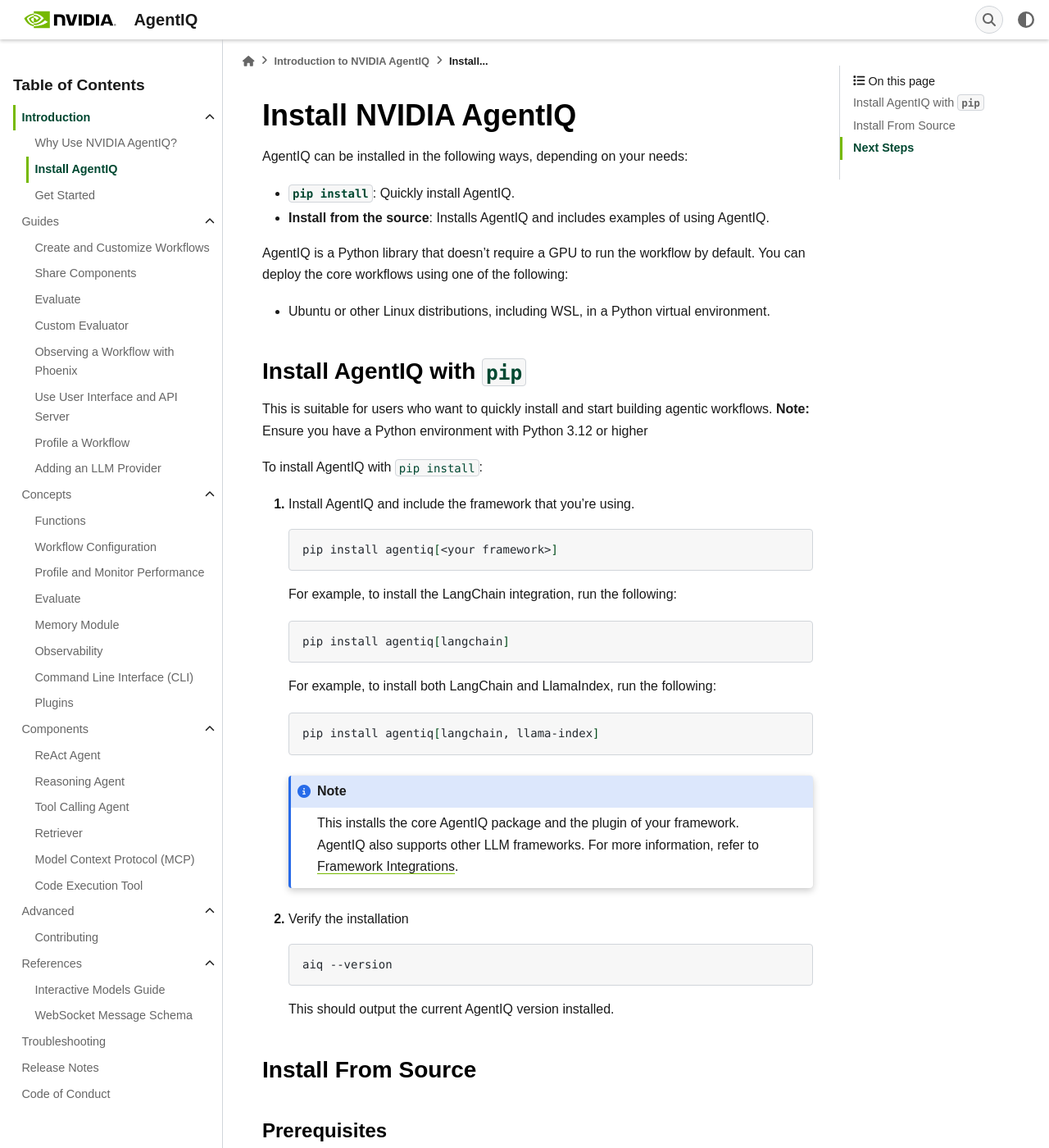
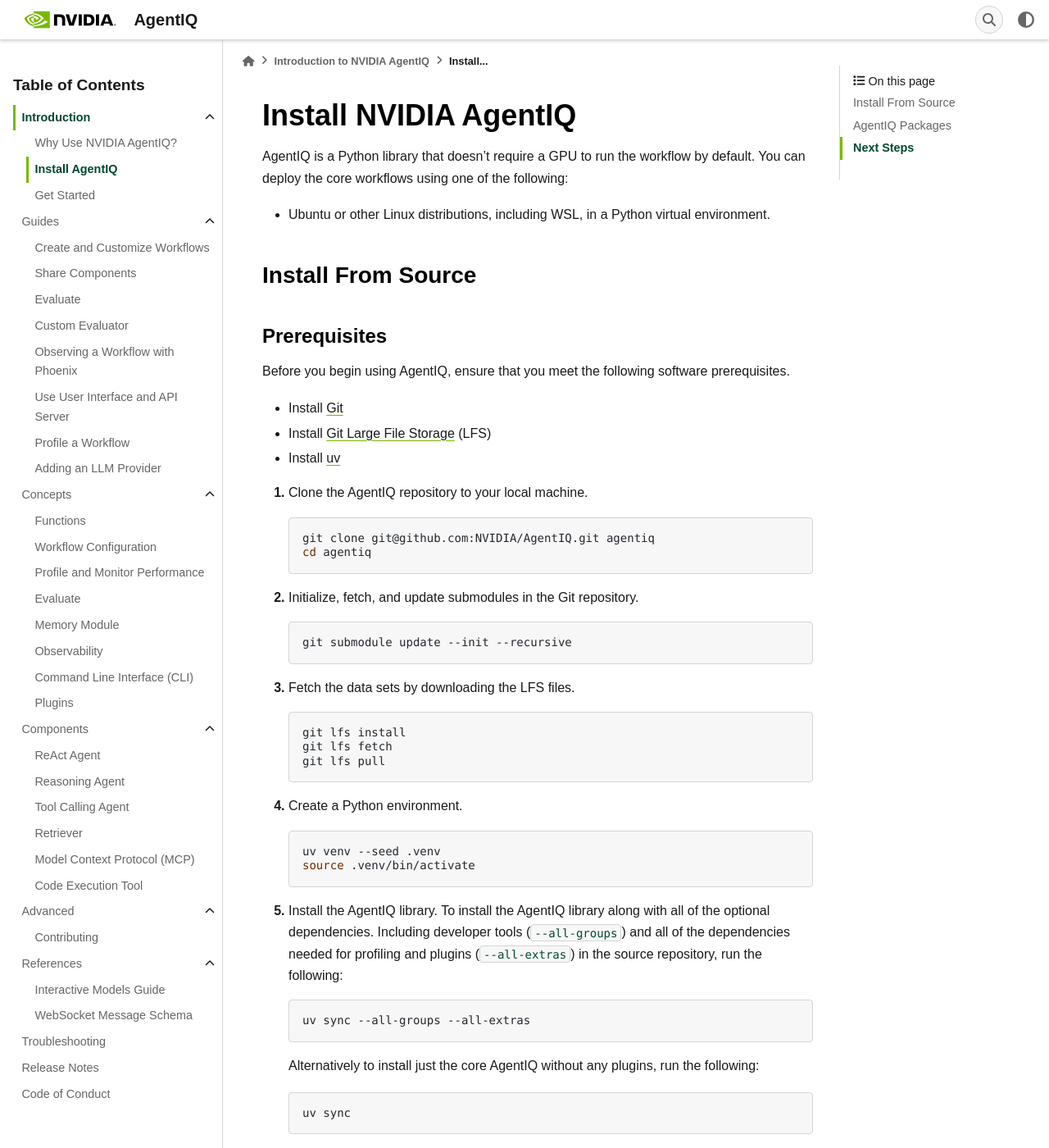
Before and after one commit to siningsun/nvidia-hackathon-2025-caixin-email-backend, a Sphinx documentation site: the page built from docs/source/intro/install.md, in a window 1280 px wide and 1400 px high. Shown: the whole window at 82% size. Built offline with Sphinx 7.4.7, drawn with Linux system fonts in a browser that asks for light colours; some web fonts are replaced; the version number could not be read and is left out; some of the changed text lies outside the part shown.

Commit message:
Document the need to install from source to run examples (#8)
* Document the need to isntall from source to run examples

Signed-off-by: David Gardner <dagardner@nvidia.com>

* Replace pip with install from source

Signed-off-by: David Gardner <dagardner@nvidia.com>

* Drop redundant heading

Signed-off-by: David Gardner <dagardner@nvidia.com>

* Move heading

Signed-off-by: David Gardner <dagardner@nvidia.com>

* De-emphesise installing from pip

Signed-off-by: David Gardner <dagardner@nvidia.com>

* Remove direct references to 'pip install'

Signed-off-by: David Gardner <dagardner@nvidia.com>

* Replace pip section with documentation on how to declare a dependency on AgentIQ

Signed-off-by: David Gardner <dagardner@nvidia.com>

* Spelling fixes

Signed-off-by: David Gardner <dagardner@nvidia.com>

* fix code block

Signed-off-by: David Gardner <dagardner@nvidia.com>

* Link to the install guide in each example's readme

Signed-off-by: David Gardner <dagardner@nvidia.com>

* Always link to instructions on obtaining an NVIDIA API key in examples which require it

Signed-off-by: David Gardner <dagardner@nvidia.com>

---------

Signed-off-by: David Gardner <dagardner@nvidia.com>

````diff
--- a/docs/source/guides/create-customize-workflows.md
+++ b/docs/source/guides/create-customize-workflows.md
@@ -271,10 +271,6 @@
 Adding individual web pages to a workflow can be cumbersome, especially when dealing with multiple web pages. An alternative method is to use a web search tool. One of the tools available in AgentIQ is the `tavily_internet_search` tool, which utilizes the [Tavily Search API](https://tavily.com/).
 
 The `tavily_internet_search` tool is part of the `agentiq[langchain]` package, to install the package run:
-```bash
-pip install agentiq[langchain]
-```
-Alternatively, to install the `agentiq[langchain]` package from source run:
 ```bash
 # local package install from source
 uv pip install -e '.[langchain]'
--- a/docs/source/guides/profiler.md
+++ b/docs/source/guides/profiler.md
@@ -23,12 +23,7 @@
 
 The AgentIQ profiler requires additional dependencies not installed by default.
 
-Users who installed AgentIQ using `pip` can install these dependencies by running the following command:
-```bash
-pip install agentiq[profiling]
-```
-
-Users who installed AgentIQ from source can install these dependencies by running the following command:
+Install these dependencies by running the following command:
 ```bash
 uv pip install -e .[profiling]
 ```
--- a/docs/source/intro/install.md
+++ b/docs/source/intro/install.md
@@ -16,45 +16,8 @@
 -->
 
 # Install NVIDIA AgentIQ
-AgentIQ can be installed in the following ways, depending on your needs:
-- **`pip install`**: Quickly install AgentIQ.
-- **Install from the source**: Installs AgentIQ and includes examples of using AgentIQ.
-
 AgentIQ is a Python library that doesn’t require a GPU to run the workflow by default. You can deploy the core workflows using one of the following:
 - Ubuntu or other Linux distributions, including WSL, in a Python virtual environment.
-
-## Install AgentIQ with `pip`
-This is suitable for users who want to quickly install and start building agentic workflows.
-**Note:** Ensure you have a Python environment with Python 3.12 or higher
-
-To install AgentIQ with `pip install`:
-
-1. Install AgentIQ and include the framework that you're using.
-
-   ```bash
-   pip install agentiq[<your framework>]
-   ```
-
-   For example, to install the LangChain integration, run the following:
-   ```bash
-   pip install agentiq[langchain]
-   ```
-   For example, to install both LangChain and LlamaIndex, run the following:
-   ```bash
-   pip install agentiq[langchain, llama-index]
-   ```
-   :::{note}
-   This installs the core AgentIQ package and the plugin of your framework. AgentIQ also supports other LLM frameworks. For more information, refer to [Framework Integrations](../concepts/plugins.md#framework-integrations).
-   :::
-
-2. Verify the installation
-
-   ```bash
-   aiq --version
-   ```
-
-   This should output the current AgentIQ version installed.
-
 
 ## Install From Source
 
@@ -127,5 +90,26 @@
 
      If the installation succeeded, the `aiq` command will log the help message and its current version.
 
+
+
+## AgentIQ Packages
+Once an AgentIQ workflow is ready for deployment to production, the deployed workflow will need to declare a dependency on the `agentiq` package, along with the needed plugins. When declaring a dependency on AgentIQ it is recommended to use the first two digits of the version number. For example if the version is `1.0.0` then the dependency would be `1.0`.
+
+For more information on the available plugins, refer to the [Framework Integrations](../concepts/plugins.md#framework-integrations) section of the plugins documentation.
+
+Example dependency for AgentIQ using the `langchain` plugin for projects using a `pyproject.toml` file:
+```toml
+dependencies = [
+"agentiq[langchain]~=1.0",
+# Add any additional dependencies your workflow needs
+]
+```
+
+Alternately for projects using a `requirements.txt` file:
+```
+agentiq[langchain]==1.0.*
+```
+
+
 ## Next Steps
 After installing AgentIQ, you can start using AgentIQ agentic workflows. For more information, refer to [Get Started with AgentIQ](get-started.md).
````
Also changed, not shown: README.md (+53 -17 lines), examples/README.md, examples/agents/mixture_of_agents/README.md, examples/agents/react/README.md, examples/agents/tool_calling/README.md, examples/automated_description_generation/README.md, examples/documentation_guides/README.md, examples/email_phishing_analyzer/README.md, examples/multi_frameworks/README.md, examples/plot_charts/README.md, examples/por_to_jiratickets/README.md, examples/semantic_kernel_demo/README.md, examples/simple/README.md, examples/simple_calculator/README.md, 3 more files.
